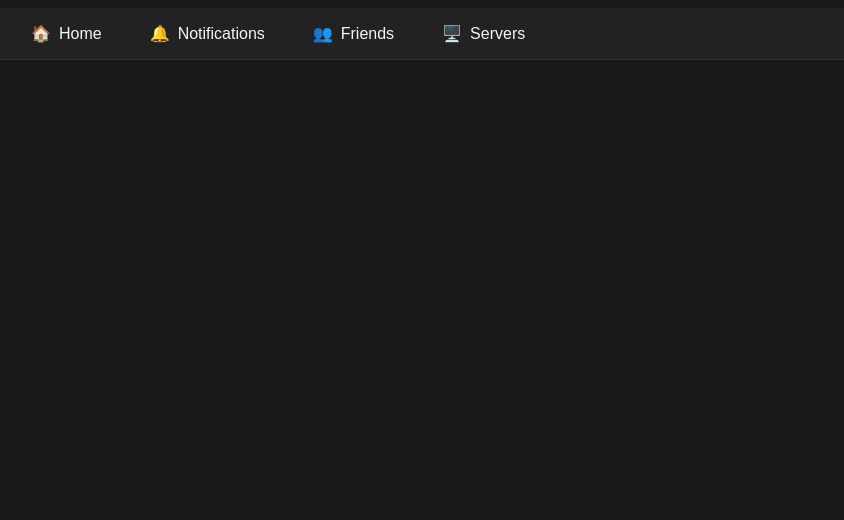
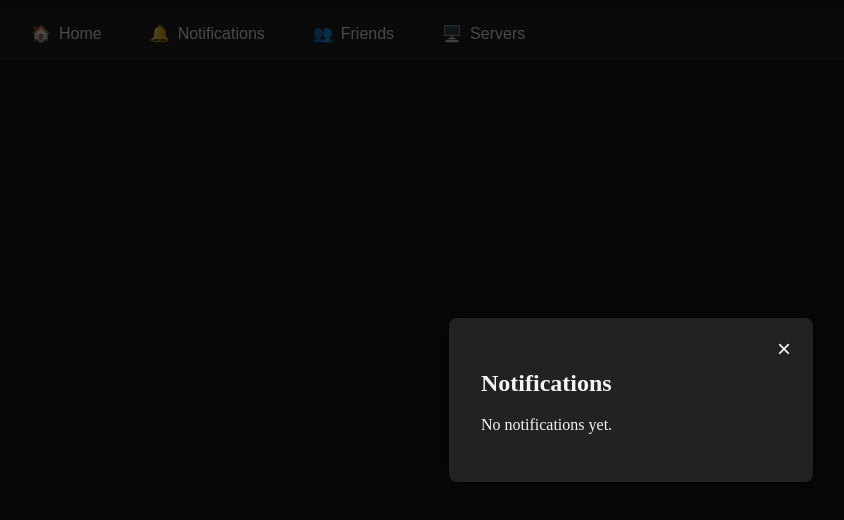
Before and after one commit to tobiasgjerstrup/FluxChat, an Angular app in the folder frontend/: page / in a window 1280 px wide. Both pictures are taken after a click on the button "Notifications". Shown: the top 520 px of the page, without its empty margins (9-853 px from the left). Built offline with nearby package versions, Linux system fonts and the light colour scheme.

Commit message:
Added a modal

```diff
--- a/frontend/src/app/core/navbar/navbar.html
+++ b/frontend/src/app/core/navbar/navbar.html
@@ -3,7 +3,7 @@
 		<span>🏠</span>
 		<span>Home</span>
 	</button>
-	<button class="nav-btn" aria-label="Notifications">
+	<button class="nav-btn" aria-label="Notifications" (click)="openNotificationsModal()">
 		<span>🔔</span>
 		<span>Notifications</span>
 	</button>
@@ -16,3 +16,10 @@
 		<span>Servers</span>
 	</button>
 </nav>
+
+@if (showNotificationsModal) {
+	<app-modal (closed)="closeNotificationsModal()">
+		<h2>Notifications</h2>
+		<p>No notifications yet.</p>
+	</app-modal>
+}
--- a/frontend/src/app/core/navbar/navbar.ts
+++ b/frontend/src/app/core/navbar/navbar.ts
@@ -1,11 +1,20 @@
 import { Component } from '@angular/core';
+import { Modal } from '../../shared/modal/modal';
 
 @Component({
   selector: 'app-navbar',
-  imports: [],
+  imports: [Modal],
   templateUrl: './navbar.html',
   styleUrl: './navbar.scss',
 })
 export class Navbar {
+  showNotificationsModal = false;
 
+  openNotificationsModal() {
+    this.showNotificationsModal = true;
+  }
+
+  closeNotificationsModal() {
+    this.showNotificationsModal = false;
+  }
 }
--- /dev/null
+++ b/frontend/src/app/shared/modal/modal.html
@@ -0,0 +1,6 @@
+<div class="modal-overlay">
+	<div class="modal-box">
+		<button class="close-btn" (click)="close()" aria-label="Close">×</button>
+		<ng-content></ng-content>
+	</div>
+</div>
--- /dev/null
+++ b/frontend/src/app/shared/modal/modal.scss
@@ -0,0 +1,34 @@
+.modal-overlay {
+  position: fixed;
+  top: 0;
+  left: 0;
+  width: 100vw;
+  height: 100vh;
+  background: rgba(0,0,0,0.7);
+  display: flex;
+  align-items: center;
+  justify-content: center;
+  z-index: 1000;
+}
+
+.modal-box {
+  background: #222;
+  color: #f5f5f5;
+  padding: 2rem;
+  border-radius: 8px;
+  min-width: 300px;
+  max-width: 90vw;
+  box-shadow: 0 2px 16px rgba(0,0,0,0.5);
+  position: relative;
+}
+
+.close-btn {
+  position: absolute;
+  top: 1rem;
+  right: 1rem;
+  background: none;
+  border: none;
+  color: #f5f5f5;
+  font-size: 1.5rem;
+  cursor: pointer;
+}
--- /dev/null
+++ b/frontend/src/app/shared/modal/modal.ts
@@ -0,0 +1,16 @@
+import { Component, Input, Output, EventEmitter } from '@angular/core';
+
+@Component({
+  selector: 'app-modal',
+  imports: [],
+  templateUrl: './modal.html',
+  styleUrl: './modal.scss',
+})
+export class Modal {
+  @Input() open = false;
+  @Output() closed = new EventEmitter<void>();
+
+  close() {
+    this.closed.emit();
+  }
+}
```
Also changed, not shown: 1 other file (tests, documents, lock files or other folders).
